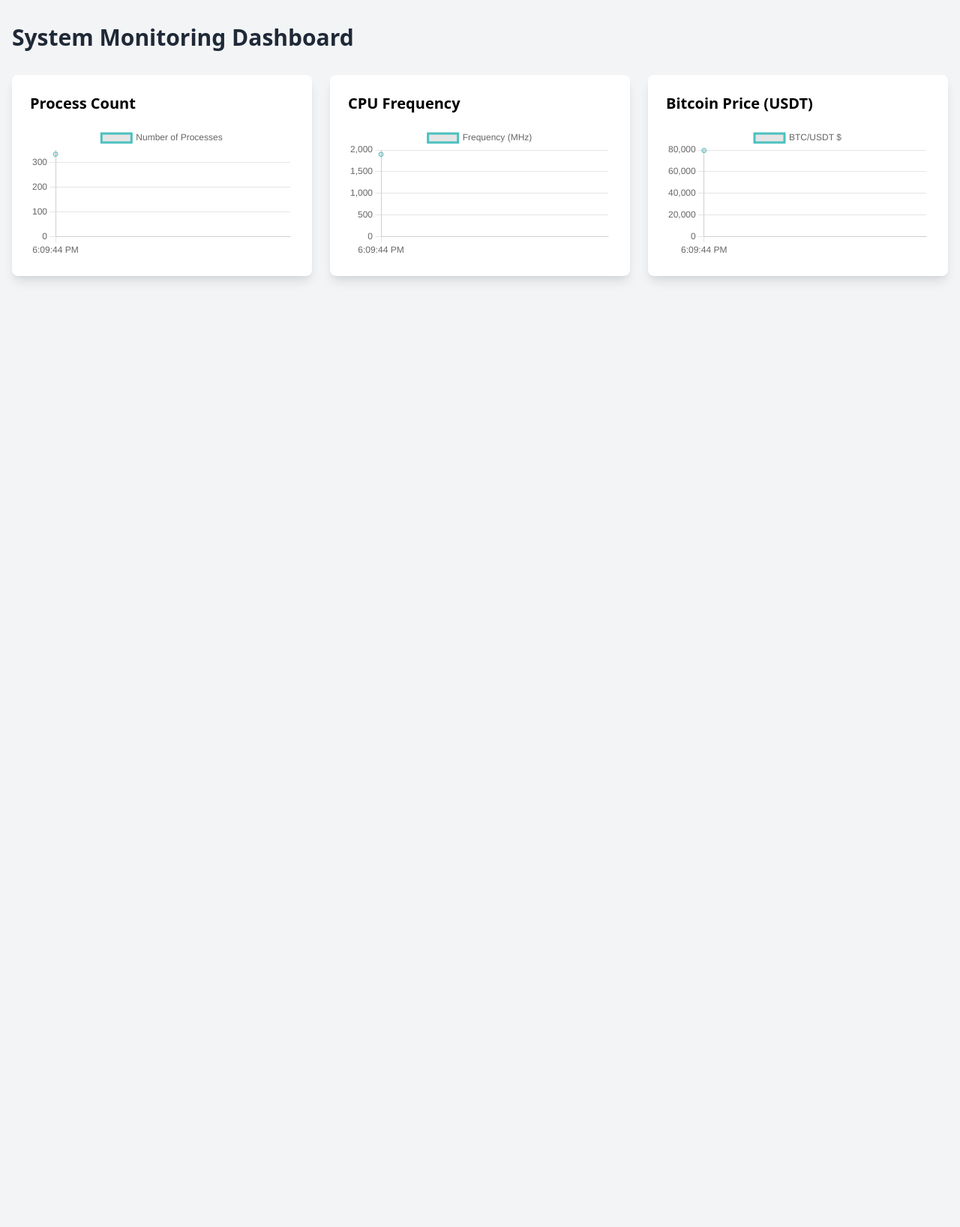
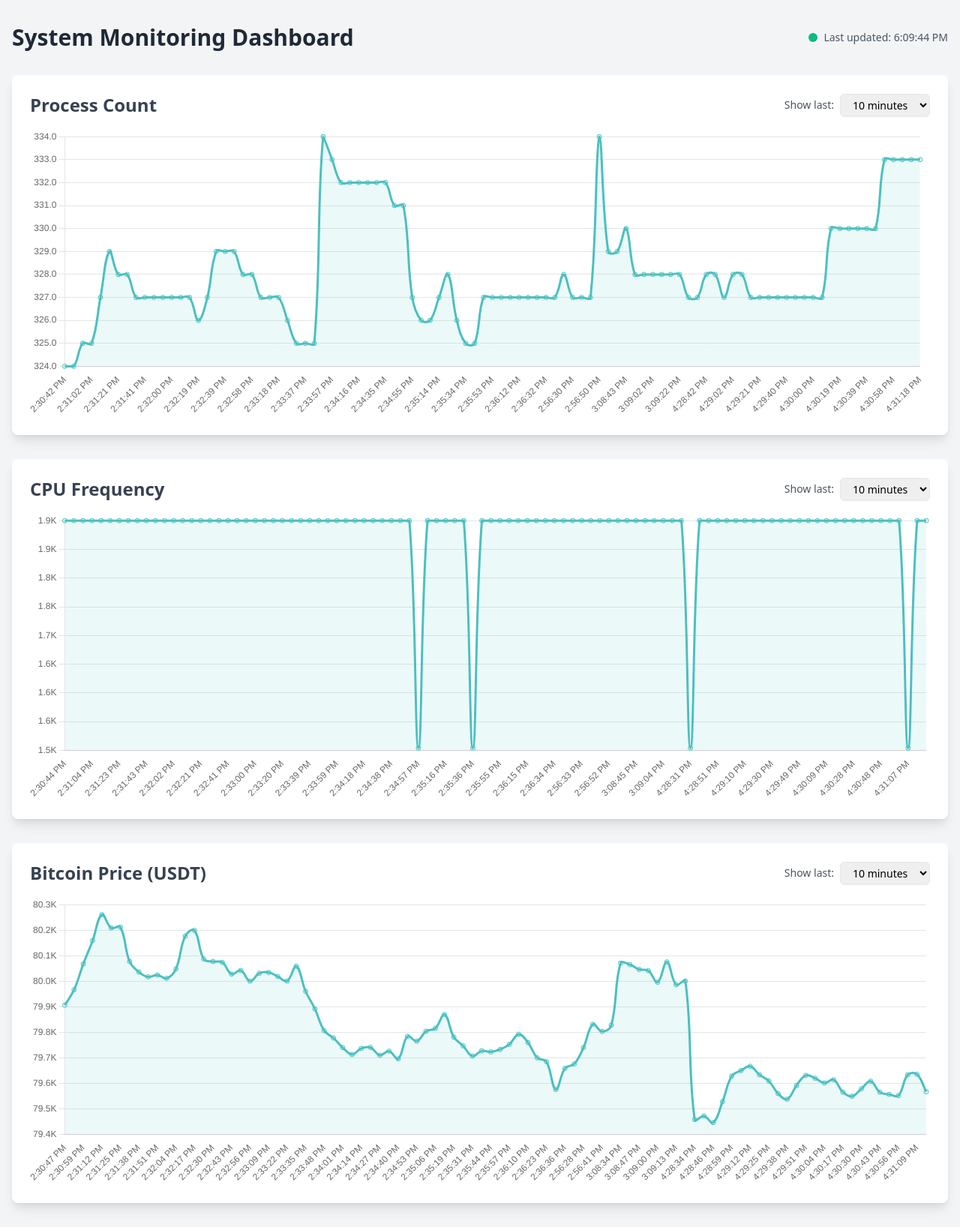
Before and after one commit to Patrickwalsh33/Metrics-Collector, a Flask app: page / in a window 1280 px wide. Shown: the whole page at 75% size. Before the commit the page ends 375 px from the top, so only its background shows below. Run offline with Flask 3, Linux system fonts and the light colour scheme; data comes from the database, SQL or seed files in the repository; both versions use the stored data as it was after the commit.

Commit message:
graphs show small changes

```diff
--- a/SoftwareMetricsCollector/app.py
+++ b/SoftwareMetricsCollector/app.py
@@ -2,6 +2,7 @@ from flask import Flask, request, jsonify, render_template
 from flask_cors import CORS
 from models import db, Device, Metric, MetricData
 import os
+from datetime import datetime, timedelta
 
 app = Flask(__name__)
 CORS(app)
@@ -55,10 +56,34 @@ def add_metric():
 # Reporting API endpoints
 @app.route('/api/metrics/<device_name>/<metric_name>')
 def get_metrics(device_name, metric_name):
-    metrics = MetricData.query.join(Device).join(Metric).filter(
+    # Get query parameters for time range
+    time_range = request.args.get('time_range', '10min')  # Default to 10 minutes
+    limit = int(request.args.get('limit', 100))  # Default to 100 points
+
+    query = MetricData.query.join(Device).join(Metric).filter(
         Device.name == device_name,
         Metric.name == metric_name
-    ).order_by(MetricData.timestamp.desc()).limit(100).all()
+    )
+
+    # Calculate the time threshold based on the selected window
+    now = datetime.utcnow()
+    if time_range == '10min':
+        threshold = now - timedelta(minutes=10)
+    elif time_range == '30min':
+        threshold = now - timedelta(minutes=30)
+    elif time_range == '1hour':
+        threshold = now - timedelta(hours=1)
+    elif time_range == '1day':
+        threshold = now - timedelta(days=1)
+    else:
+        # Default to 10 minutes if invalid time range
+        threshold = now - timedelta(minutes=10)
+
+    # Filter by time threshold and order by timestamp in ascending order (oldest to newest)
+    metrics = query.filter(
+        MetricData.timestamp >= threshold
+    ).order_by(MetricData.timestamp.asc()).limit(limit).all()
+
     return jsonify([metric.to_dict() for metric in metrics])
 
 @app.route('/api/devices')
--- a/SoftwareMetricsCollector/templates/index.html
+++ b/SoftwareMetricsCollector/templates/index.html
@@ -9,32 +9,124 @@
 </head>
 <body class="bg-gray-100">
     <div class="container mx-auto px-4 py-8">
-        <h1 class="text-3xl font-bold mb-8 text-gray-800">System Monitoring Dashboard</h1>
+        <div class="flex justify-between items-center mb-8">
+            <h1 class="text-3xl font-bold text-gray-800">System Monitoring Dashboard</h1>
+            <div class="flex items-center space-x-2">
+                <div id="statusIndicator" class="w-3 h-3 rounded-full bg-red-500"></div>
+                <span id="lastUpdate" class="text-sm text-gray-600">No data available</span>
+            </div>
+        </div>
 
-        <div class="grid grid-cols-1 md:grid-cols-2 lg:grid-cols-3 gap-6">
+        <div class="space-y-8">
             <!-- Process Count Card -->
             <div class="bg-white rounded-lg shadow-lg p-6">
-                <h2 class="text-xl font-semibold mb-4">Process Count</h2>
-                <canvas id="processChart"></canvas>
+                <div class="flex justify-between items-center mb-4">
+                    <h2 class="text-2xl font-semibold text-gray-700">Process Count</h2>
+                    <div class="flex items-center space-x-2">
+                        <span class="text-sm text-gray-600">Show last:</span>
+                        <select id="processTimeWindow" class="px-3 py-1 border rounded-md text-sm">
+                            <option value="10min">10 minutes</option>
+                            <option value="30min">30 minutes</option>
+                            <option value="1hour">1 hour</option>
+                            <option value="1day">24 hours</option>
+                        </select>
+                    </div>
+                </div>
+                <div class="h-96">
+                    <canvas id="processChart"></canvas>
+                </div>
             </div>
 
             <!-- CPU Frequency Card -->
             <div class="bg-white rounded-lg shadow-lg p-6">
-                <h2 class="text-xl font-semibold mb-4">CPU Frequency</h2>
-                <canvas id="freqChart"></canvas>
+                <div class="flex justify-between items-center mb-4">
+                    <h2 class="text-2xl font-semibold text-gray-700">CPU Frequency</h2>
+                    <div class="flex items-center space-x-2">
+                        <span class="text-sm text-gray-600">Show last:</span>
+                        <select id="freqTimeWindow" class="px-3 py-1 border rounded-md text-sm">
+                            <option value="10min">10 minutes</option>
+                            <option value="30min">30 minutes</option>
+                            <option value="1hour">1 hour</option>
+                            <option value="1day">24 hours</option>
+                        </select>
+                    </div>
+                </div>
+                <div class="h-96">
+                    <canvas id="freqChart"></canvas>
+                </div>
             </div>
 
             <!-- Bitcoin Price Card -->
             <div class="bg-white rounded-lg shadow-lg p-6">
-                <h2 class="text-xl font-semibold mb-4">Bitcoin Price (USDT)</h2>
-                <canvas id="cryptoChart"></canvas>
+                <div class="flex justify-between items-center mb-4">
+                    <h2 class="text-2xl font-semibold text-gray-700">Bitcoin Price (USDT)</h2>
+                    <div class="flex items-center space-x-2">
+                        <span class="text-sm text-gray-600">Show last:</span>
+                        <select id="cryptoTimeWindow" class="px-3 py-1 border rounded-md text-sm">
+                            <option value="10min">10 minutes</option>
+                            <option value="30min">30 minutes</option>
+                            <option value="1hour">1 hour</option>
+                            <option value="1day">24 hours</option>
+                        </select>
+                    </div>
+                </div>
+                <div class="h-96">
+                    <canvas id="cryptoChart"></canvas>
+                </div>
             </div>
         </div>
     </div>
 
     <script>
         // Utility functions
-        function createChart(ctx, label) {
+        function createChart(ctx, label, options = {}) {
+            const defaultOptions = {
+                responsive: true,
+                maintainAspectRatio: false,
+                scales: {
+                    y: {
+                        beginAtZero: false,  // Don't start from 0 for any metric
+                        grid: {
+                            color: 'rgba(0, 0, 0, 0.1)'
+                        },
+                        ticks: {
+                            callback: function(value) {
+                                // Format numbers with appropriate precision
+                                if (value >= 1000000) {
+                                    return (value / 1000000).toFixed(1) + 'M';
+                                } else if (value >= 1000) {
+                                    return (value / 1000).toFixed(1) + 'K';
+                                }
+                                return value.toFixed(1);
+                            }
+                        }
+                    },
+                    x: {
+                        grid: {
+                            display: false
+                        },
+                        ticks: {
+                            maxRotation: 45,
+                            minRotation: 45
+                        }
+                    }
+                },
+                plugins: {
+                    legend: {
+                        display: false
+                    }
+                }
+            };
+
+            // Merge default options with provided options
+            const mergedOptions = {
+                ...defaultOptions,
+                scales: {
+                    ...defaultOptions.scales,
+                    ...options.scales
+                }
+            };
+
             return new Chart(ctx, {
                 type: 'line',
                 data: {
@@ -43,45 +135,48 @@
                         label: label,
                         data: [],
                         borderColor: 'rgb(75, 192, 192)',
-                        tension: 0.1
+                        backgroundColor: 'rgba(75, 192, 192, 0.1)',
+                        tension: 0.4,
+                        fill: true
                     }]
                 },
-                options: {
-                    responsive: true,
-                    scales: {
-                        y: {
-                            beginAtZero: true
-                        }
-                    }
-                }
+                options: mergedOptions
             });
         }
 
-        function updateChart(chart, newData) {
-            const MAX_POINTS = 20;
-
-            chart.data.labels.push(new Date().toLocaleTimeString());
-            chart.data.datasets[0].data.push(newData);
-
-            if (chart.data.labels.length > MAX_POINTS) {
-                chart.data.labels.shift();
-                chart.data.datasets[0].data.shift();
+        function updateChart(chart, data) {
+            if (data && data.length > 0) {
+                // Data is already in chronological order from the backend
+                chart.data.labels = data.map(d => new Date(d.timestamp).toLocaleTimeString());
+                chart.data.datasets[0].data = data.map(d => d.value);
+                chart.update();
             }
-
-            chart.update();
         }
 
-        // Initialize charts
+        function updateStatusIndicator(isActive) {
+            const indicator = document.getElementById('statusIndicator');
+            const lastUpdate = document.getElementById('lastUpdate');
+
+            if (isActive) {
+                indicator.className = 'w-3 h-3 rounded-full bg-green-500';
+                lastUpdate.textContent = `Last updated: ${new Date().toLocaleTimeString()}`;
+            } else {
+                indicator.className = 'w-3 h-3 rounded-full bg-red-500';
+                lastUpdate.textContent = 'Collector not running';
+            }
+        }
+
+        // Initialize charts with dynamic scaling for all metrics
         const processChart = createChart(document.getElementById('processChart').getContext('2d'), 'Number of Processes');
         const freqChart = createChart(document.getElementById('freqChart').getContext('2d'), 'Frequency (MHz)');
         const cryptoChart = createChart(document.getElementById('cryptoChart').getContext('2d'), 'BTC/USDT $');
 
         // Fetch and update data
-        async function fetchMetrics(deviceName, metricName) {
+        async function fetchMetrics(deviceName, metricName, timeWindow) {
             try {
-                const response = await fetch(`/api/metrics/${deviceName}/${metricName}`);
+                const response = await fetch(`/api/metrics/${deviceName}/${metricName}?time_range=${timeWindow}`);
                 const data = await response.json();
-                return data[0]?.value ?? null;
+                return data;
             } catch (error) {
                 console.error(`Error fetching ${metricName}:`, error);
                 return null;
@@ -89,18 +184,39 @@
         }
 
         async function updateMetrics() {
+            let hasData = false;
+
             // Update Process Count
-            const processCount = await fetchMetrics('Device_1', 'Process_Count');
-            if (processCount !== null) updateChart(processChart, processCount);
+            const processTimeWindow = document.getElementById('processTimeWindow').value;
+            const processData = await fetchMetrics('Device_1', 'Process_Count', processTimeWindow);
+            if (processData && processData.length > 0) {
+                updateChart(processChart, processData);
+                hasData = true;
+            }
 
             // Update CPU Frequency
-            const cpuFreq = await fetchMetrics('Device_1', 'CPU_Frequency');
-            if (cpuFreq !== null) updateChart(freqChart, cpuFreq);
+            const freqTimeWindow = document.getElementById('freqTimeWindow').value;
+            const freqData = await fetchMetrics('Device_1', 'CPU_Frequency', freqTimeWindow);
+            if (freqData && freqData.length > 0) {
+                updateChart(freqChart, freqData);
+                hasData = true;
+            }
 
             // Update Bitcoin Price
-            const cryptoPrice = await fetchMetrics('Device_2', 'BTC_Price');
-            if (cryptoPrice !== null) updateChart(cryptoChart, cryptoPrice);
+            const cryptoTimeWindow = document.getElementById('cryptoTimeWindow').value;
+            const cryptoData = await fetchMetrics('Device_2', 'BTC_Price', cryptoTimeWindow);
+            if (cryptoData && cryptoData.length > 0) {
+                updateChart(cryptoChart, cryptoData);
+                hasData = true;
+            }
+
+            updateStatusIndicator(hasData);
         }
+
+        // Add event listeners for time window changes
+        document.getElementById('processTimeWindow').addEventListener('change', updateMetrics);
+        document.getElementById('freqTimeWindow').addEventListener('change', updateMetrics);
+        document.getElementById('cryptoTimeWindow').addEventListener('change', updateMetrics);
 
         // Update metrics every 5 seconds
         setInterval(updateMetrics, 5000);
```
Also changed, not shown: SoftwareMetricsCollector/instance/metrics.db.
